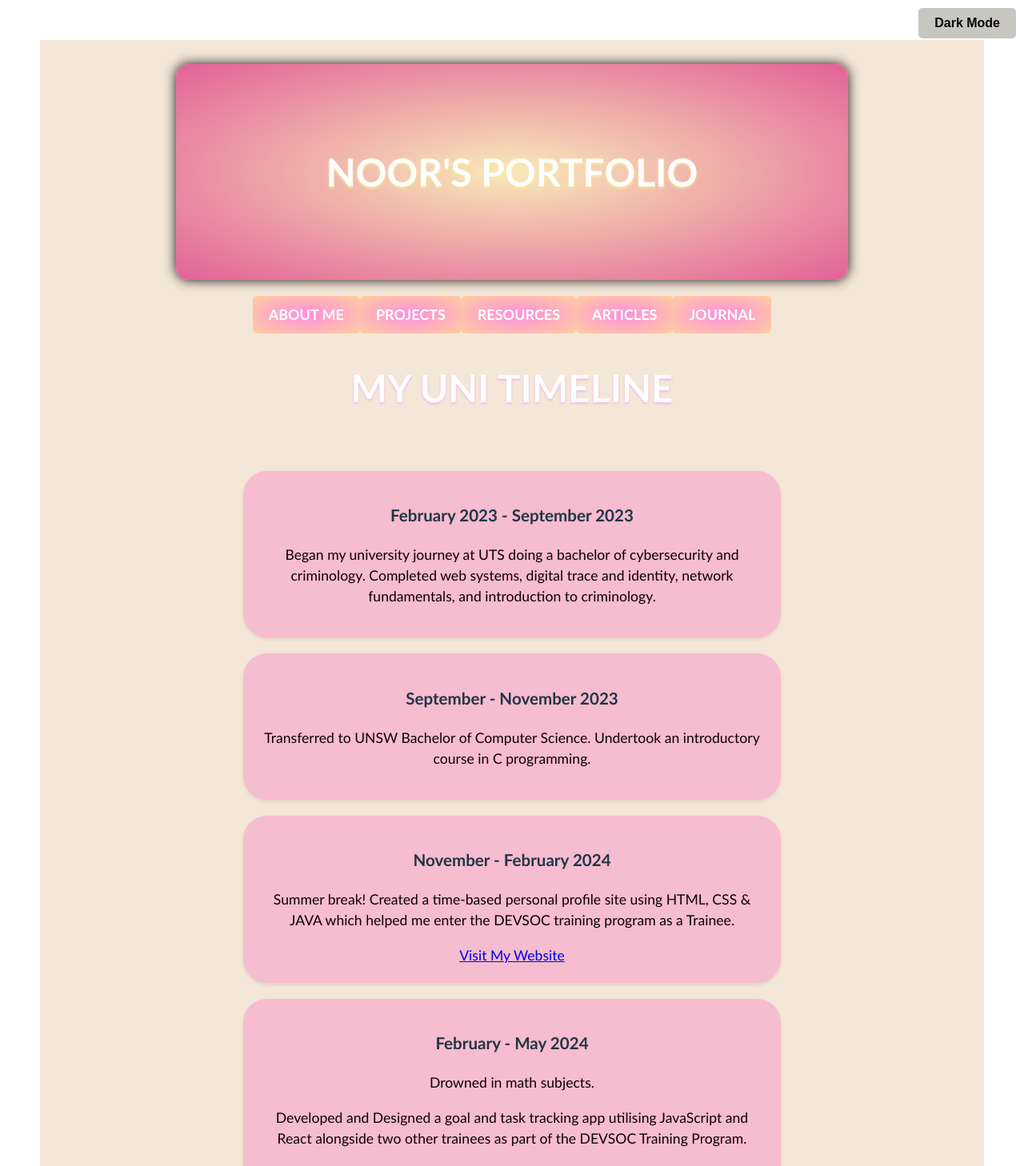
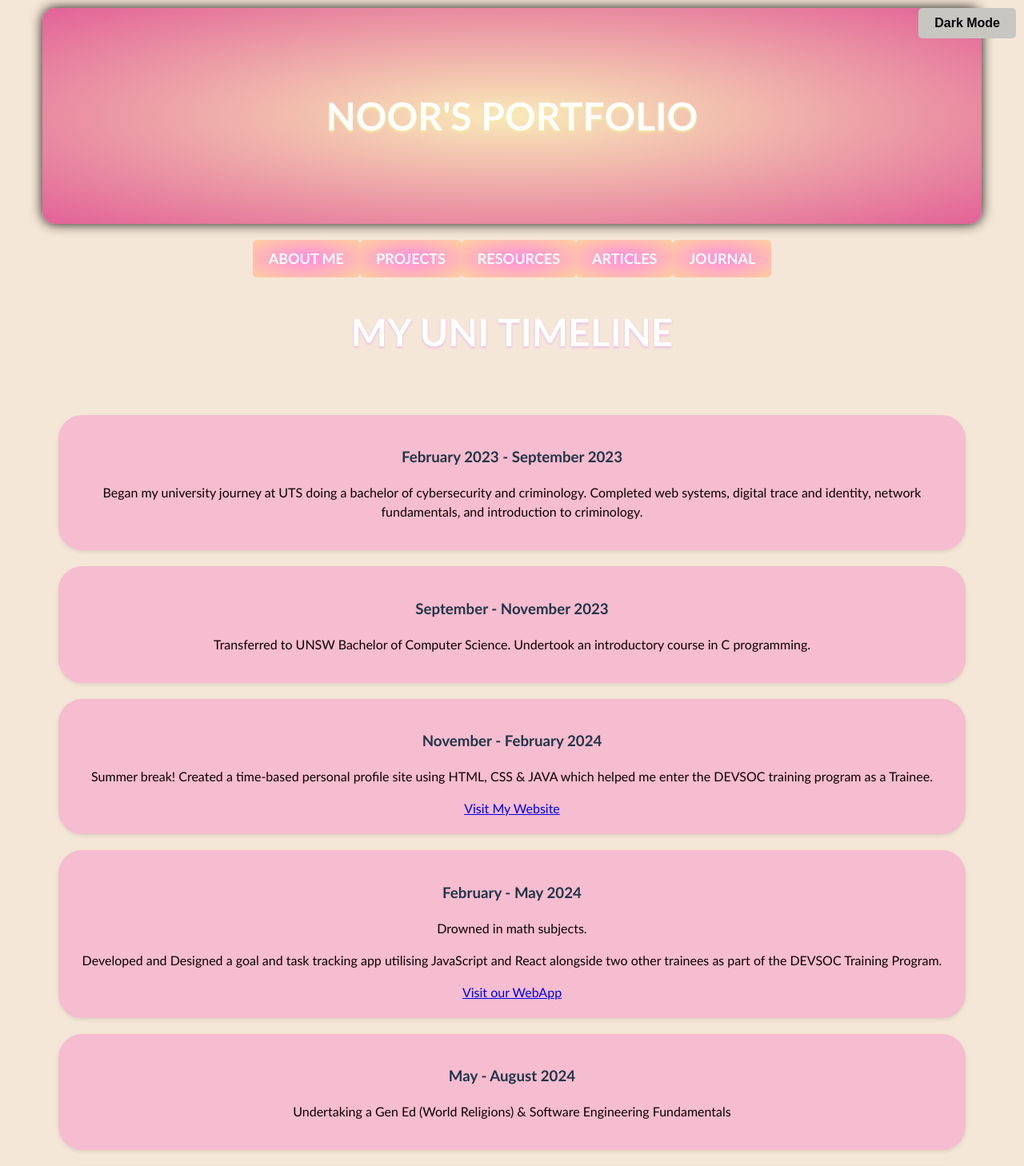
Before and after one commit to noorbabar/noorportfolio, a React (Vite) app in the folder Noorportfolio/frontend/: page /journal in a window 1280 px wide. Shown: the top 1458 px of the page at 80% size. Built offline with nearby package versions, Linux system fonts and the light colour scheme.

Commit message:
improved frontend for iphone users

```diff
--- a/Noorportfolio/frontend/src/App.css
+++ b/Noorportfolio/frontend/src/App.css
@@ -1,9 +1,9 @@
 body {
   background-color: rgb(245, 231, 215);
   font-family: Trebuchet MS;
-  font-size: 110%;
-  padding: 30px;
-  margin: 50px;
+  font-size: 1rem;
+  padding: 10px;
+  margin: 0;
   text-align: center;
   background-size: cover;
   background-repeat: no-repeat;
@@ -17,17 +17,10 @@ body {
   grid-template-rows: repeat(3, 1fr);
   margin: auto;
   max-height: 250px;
-  max-width: 800px;
+  max-width: 100%;
+  width: 90%;
   padding: 1rem;
-}
 
-@media (min-width: 600px) {
-  .gradient {
-    grid-template-columns: repeat(3, 1fr);
-  }
-}
-
-.gradient {
   align-items: center;
   border-radius: 16px;
   box-shadow: 0 0 15px hsla(0, 0%, 0%, 0.922);
@@ -40,6 +33,12 @@ body {
   height: 250px;
   justify-content: center;
   text-shadow: 0 2px 3px hsl(54, 78%, 79%);
+}
+
+@media (min-width: 600px) {
+  .gradient {
+    grid-template-columns: repeat(auto-fit, minmax(100px, 1fr));
+    }
 }
 
 .radial {
@@ -116,7 +115,8 @@ p {
 }
 
 .timeline {
-  max-width: 60%;
+  max-width: 90%;
+  width: 100%;
   display: block;
   margin: 0 auto;
   padding: 20px;
@@ -141,10 +141,8 @@ nav.navigation {
 }
 
 iframe {
-  height: 8cm;
-  width: 18cm;
-  inline-size: 1.5;
-  max-block-size: 2;
+  height: auto;
+  width: 100%;
 }
 
 table {
@@ -417,7 +415,7 @@ body.dark-mode .color-change:hover {
   color: #000;
 }
 
-@media (max-width: 768px) {
+@media (max-width: 600px) {
   .media {
     width: 20%;
     margin: 10 auto;
```
